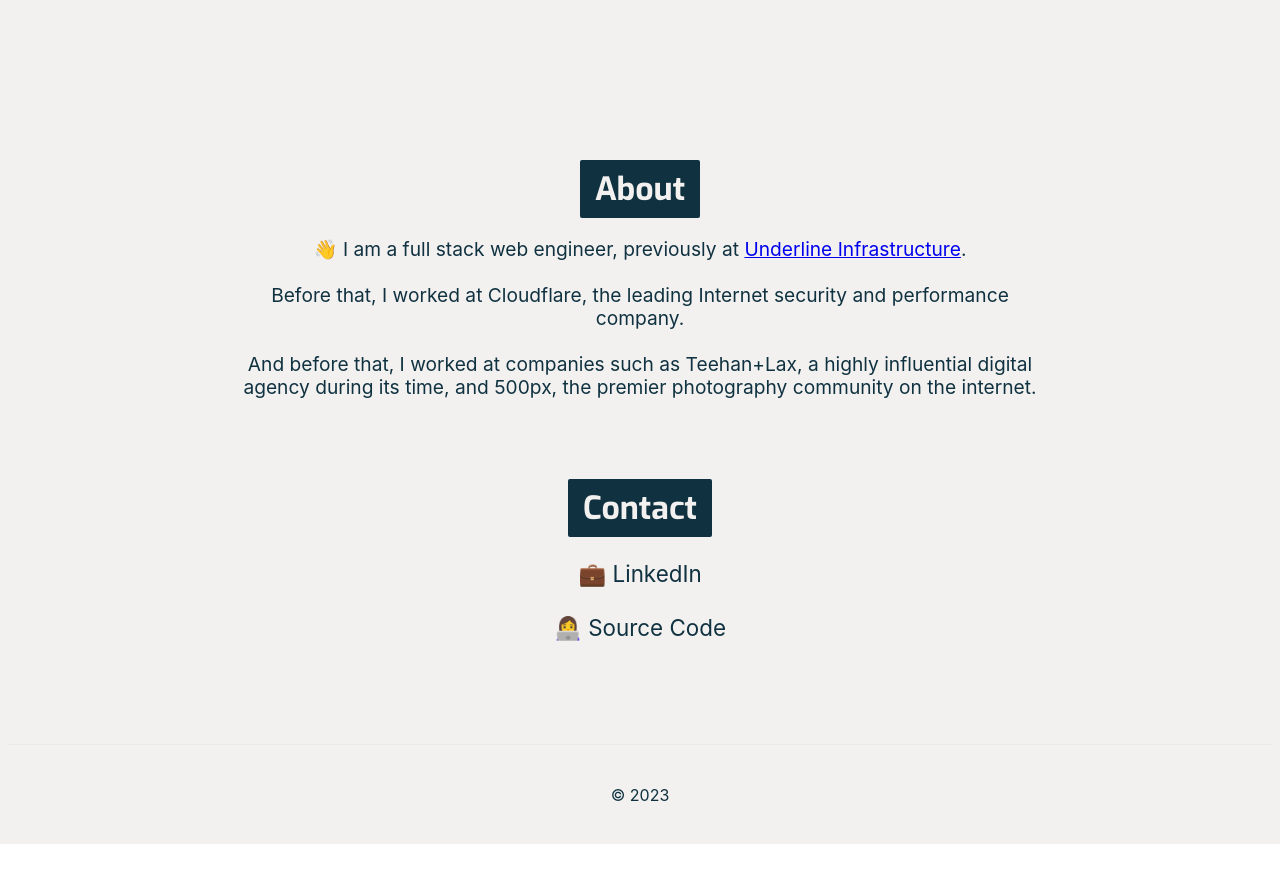
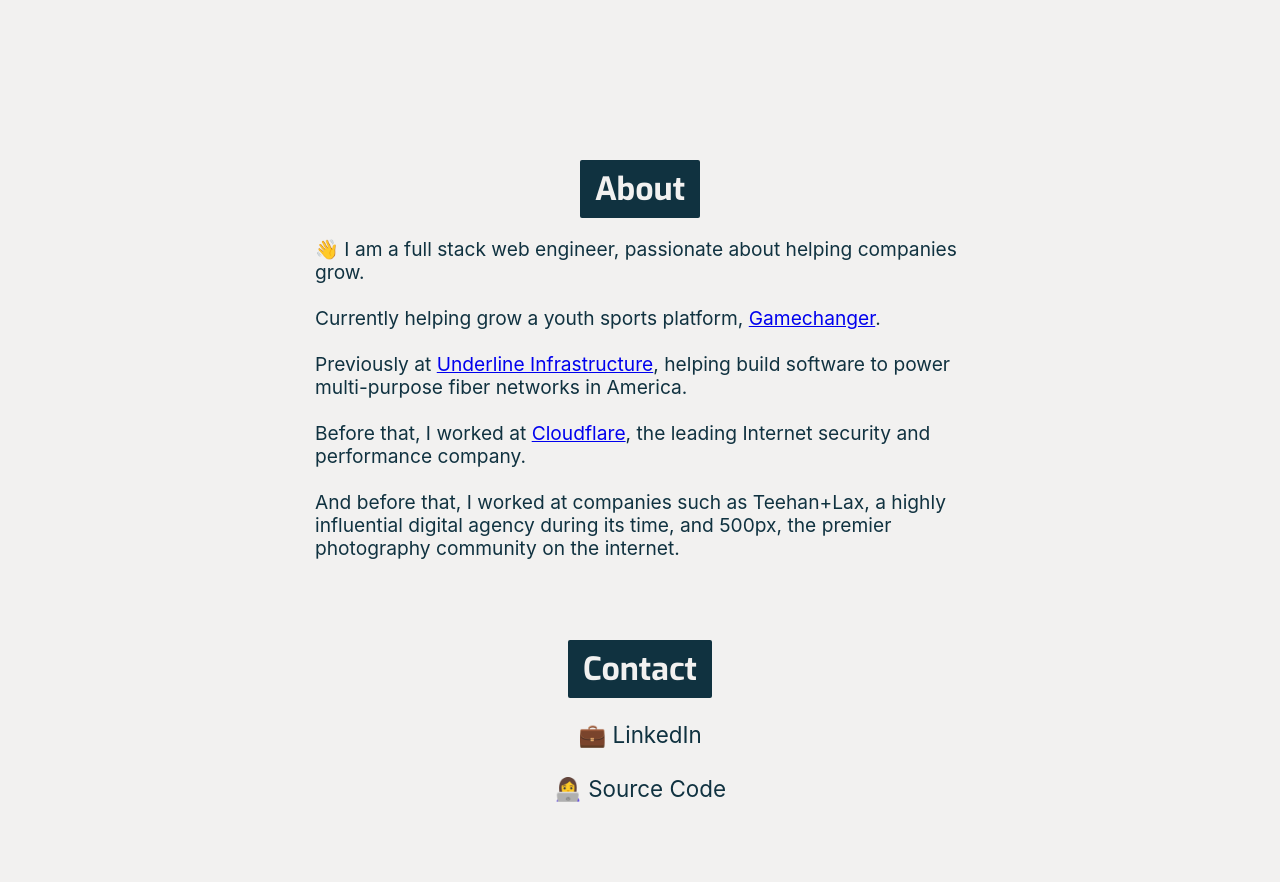
Before and after one commit to m-bodmer/website-2023, a Next.js app: page / in a window 1280 px wide. Shown: the top 882 px of the page. Before the commit the page ends 844 px from the top, so only its background shows below. Built offline with nearby package versions, Linux system fonts and the light colour scheme; no server answers.

Commit message:
update description and max width of text to fit about 80 chars per line

```diff
--- a/pages/index.tsx
+++ b/pages/index.tsx
@@ -46,8 +46,8 @@
 const Description = styled.p`
   line-height: 1.2;
   font-size: 1.2rem;
-  max-width: 800px;
-  text-align: center;
+  max-width: 650px;
+  text-align: left;
   opacity: ${(props) => (props.visible ? "1" : "0")};
   filter: ${(props) => (props.visible ? "blur(0)" : "blur(2px)")};
   transition-delay: ${(props) => `${props.animationDelay}ms`};
@@ -112,10 +112,16 @@
         </Heading>
 
         <Description visible={isVisible} animationDelay={400}>
-          👋 I am a full stack web engineer, previously at <a href="https://www.underline.com/">Underline Infrastructure</a>.
+          👋 I am a full stack web engineer, passionate about helping companies grow.
           <br />
           <br />
-          Before that, I worked at Cloudflare, the leading Internet security and
+          Currently helping grow a youth sports platform, <a href="https://gc.com/">Gamechanger</a>.
+          <br />
+          <br />
+          Previously at <a href="https://www.underline.com/">Underline Infrastructure</a>, helping build software to power multi-purpose fiber networks in America.
+          <br />
+          <br />
+          Before that, I worked at <a href="https://www.cloudflare.com/">Cloudflare</a>, the leading Internet security and
           performance company.
           <br />
           <br />
@@ -148,8 +154,6 @@
           👩‍💻 Source Code
         </ContactLink>
       </MainContainer>
-
-      <Footer>© 2023</Footer>
     </LayoutContainer>
   );
 }
```
